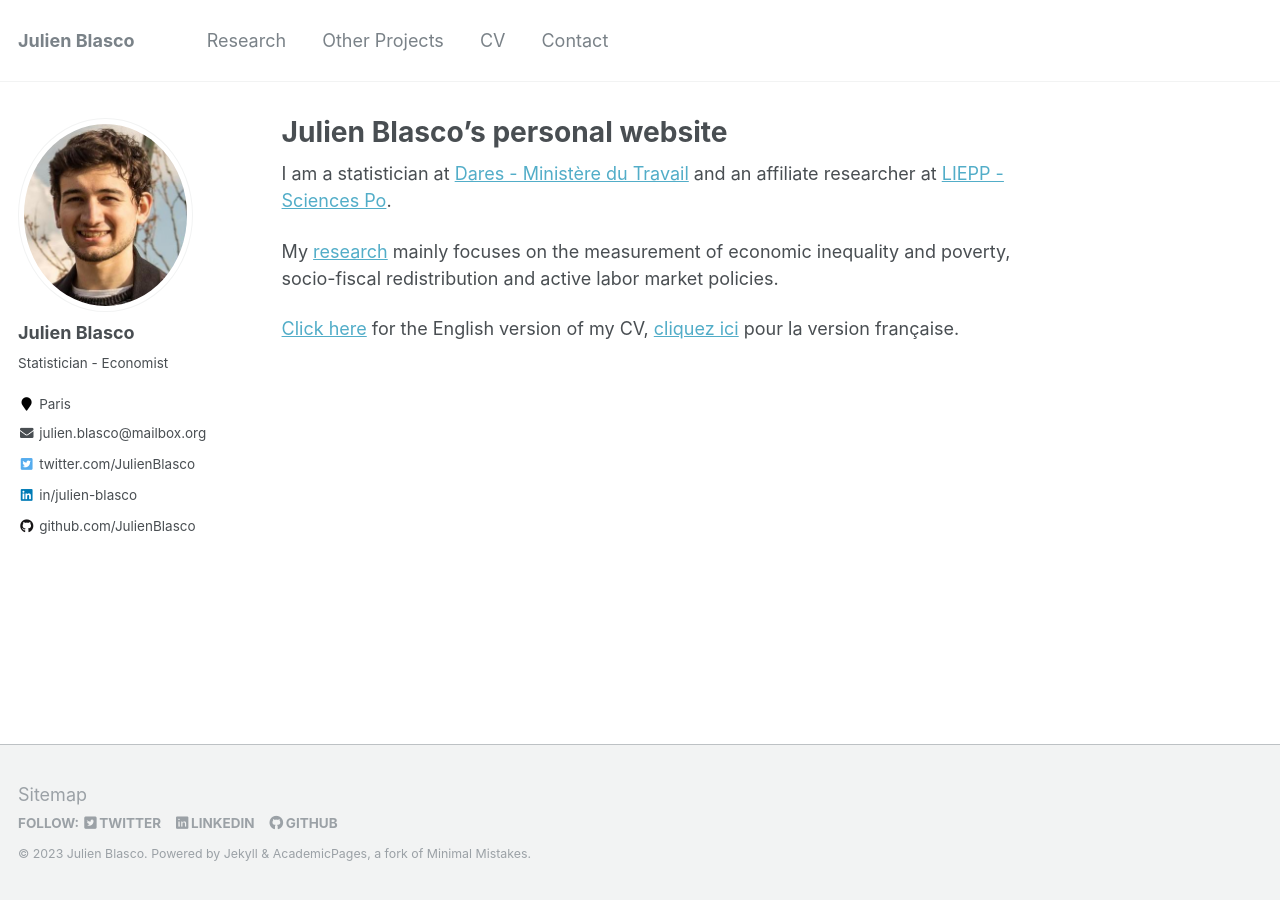
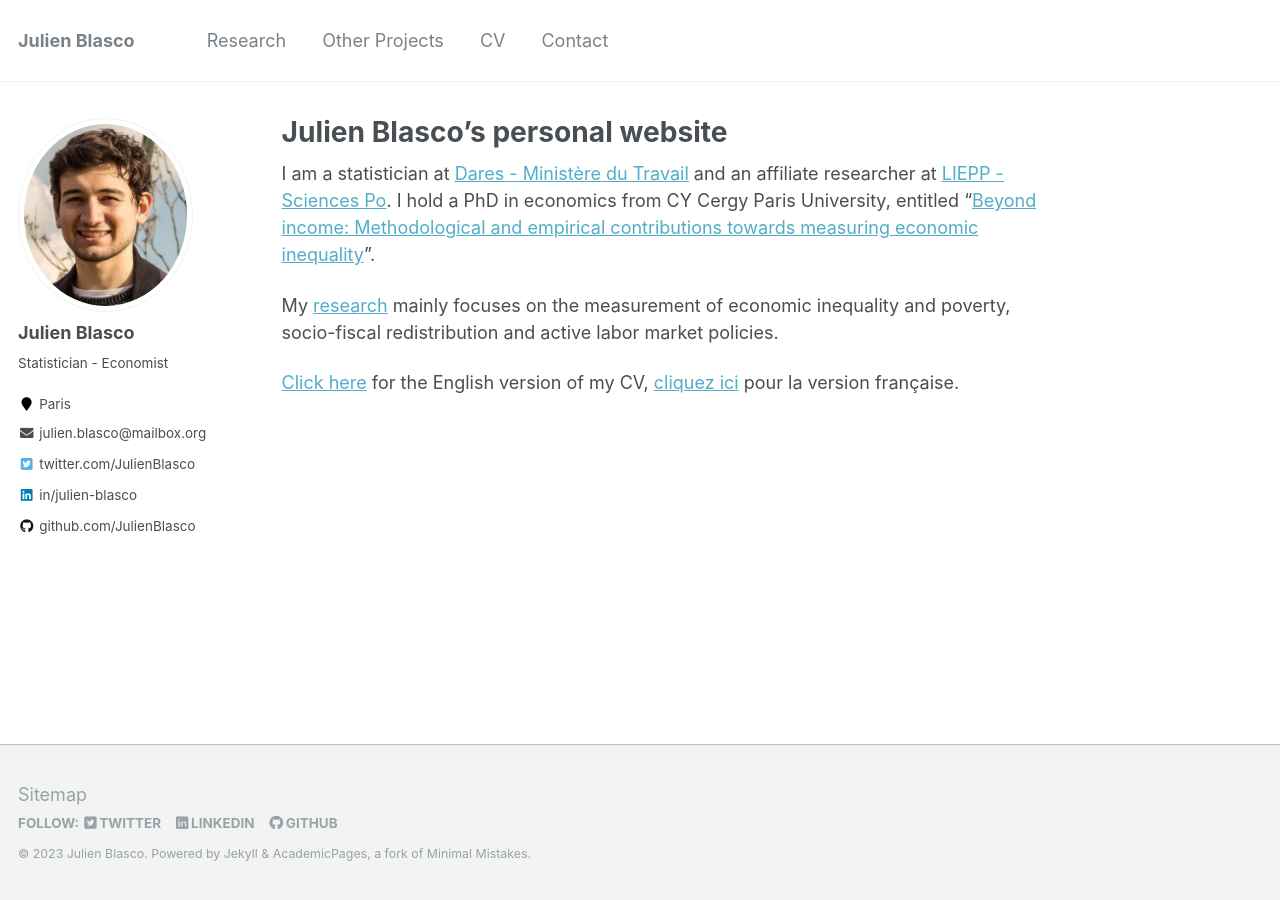
Before and after one commit to JulienBlasco/julienblasco.github.io, a Jekyll site: the page built from _pages/about.md, in a window 1280 px wide. Built offline with Jekyll 4.4.1, drawn with Linux system fonts in a browser that asks for light colours.

Commit message:
Ajout manuscrit en 1re page

```diff
--- a/_pages/about.md
+++ b/_pages/about.md
@@ -8,7 +8,7 @@
   - /about.html
 ---
 
-I am a statistician at [Dares - Ministère du Travail](https://dares.travail-emploi.gouv.fr/) and an affiliate researcher at [LIEPP - Sciences Po](https://www.sciencespo.fr/liepp).
+I am a statistician at [Dares - Ministère du Travail](https://dares.travail-emploi.gouv.fr/) and an affiliate researcher at [LIEPP - Sciences Po](https://www.sciencespo.fr/liepp). I hold a PhD in economics from CY Cergy Paris University, entitled "[Beyond income: Methodological and empirical contributions towards measuring economic inequality](/files/PhD_Manuscript_Julien_BLASCO.pdf)".
 
 My [research](/research) mainly focuses on the measurement of economic inequality and poverty, socio-fiscal redistribution and active labor market policies.
 
```
